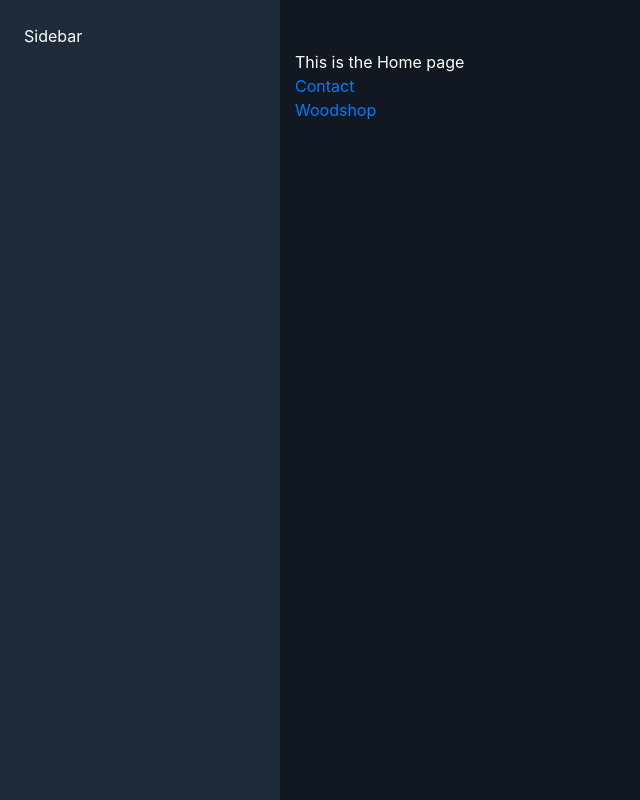
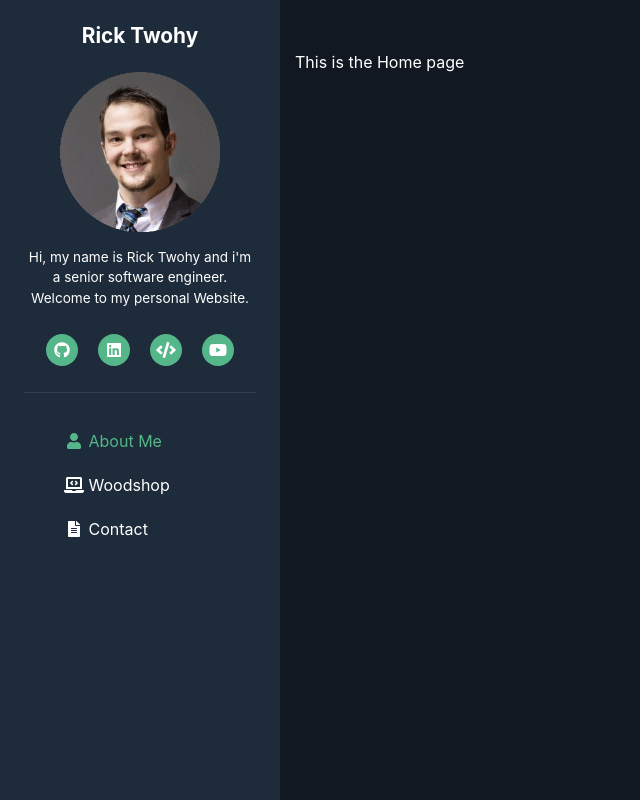
Before and after one commit to twohyjr/ricktwohy.dev, a React (Create React App) app in the folder website/: page / in a window 1280 px wide. Shown: the whole page, without its empty margins (0-640 px from the left). Built offline with nearby package versions, Linux system fonts and the light colour scheme.

Commit message:
Added Sidebar

```diff
--- a/website/package.json
+++ b/website/package.json
@@ -3,6 +3,10 @@
   "version": "0.1.0",
   "private": true,
   "dependencies": {
+    "@fortawesome/fontawesome-svg-core": "^1.2.34",
+    "@fortawesome/free-brands-svg-icons": "^5.15.2",
+    "@fortawesome/free-solid-svg-icons": "^5.15.2",
+    "@fortawesome/react-fontawesome": "^0.1.14",
     "@testing-library/jest-dom": "^5.11.9",
     "@testing-library/react": "^11.2.5",
     "@testing-library/user-event": "^12.8.3",
@@ -13,6 +17,7 @@
     "react-dom": "^17.0.1",
     "react-router-dom": "^5.2.0",
     "react-scripts": "4.0.3",
+    "react-tooltip": "^4.2.15",
     "web-vitals": "^1.1.0"
   },
   "scripts": {
--- a/website/src/App.js
+++ b/website/src/App.js
@@ -15,14 +15,14 @@ import {
 
 function App() {
   return (
-    <div class="app-wrapper">
+    <Router>
+      <div className="app-wrapper">
         <section className="sidebar-section">
           <Sidebar />
         </section>
 
         <section className="content-section">
           <Container>
-          <Router>
             <Switch>
               <Route exact path="/">
                 <HomePage />
@@ -37,10 +37,10 @@ function App() {
                 <WoodshopPage />
               </Route>
             </Switch>
-          </Router>
           </Container>
         </section>
       </div>
+    </Router>
   );
 }
 
--- a/website/src/App.scss
+++ b/website/src/App.scss
@@ -5,6 +5,7 @@
 $green: #54B689;
 $dark-blue: #111821;
 $light-blue: #1d2b3a;
+$dark-grey: #ffffff18;
 
 // ------ Constants ------
 $sidebar-width: 280px;
@@ -40,3 +41,79 @@ body {
   height: 100vh;
   width: 100%;
 }
+
+// ------ Sidebar.js ------
+.sidebar {
+  display: flex;
+  flex-direction: column;
+  text-align: center;
+
+  h3 {
+    font-size:1.3em;
+    font-weight: bold;
+  }
+
+  img {
+    margin: 15px auto;
+  }
+
+  p {
+    font-size: 0.85em;
+  }
+}
+
+.social-links {
+  padding: 0;
+  display: flex;
+  list-style: none;
+  justify-content: center;
+  margin: 0;
+  color: $green;
+}
+
+.social-list-item {
+  background: $green;
+  border-radius: 50%;
+  padding-top: 4px;
+  width: 32px;
+  height: 32px;
+  margin: 10px;
+
+  a {
+    color: white;
+  }
+}
+
+hr {
+  background-color: $dark-grey;
+  width: 100%;
+  height: 1px;
+  border: none;
+}
+
+.site-nav {
+  display: flex;
+  flex-direction: column;
+  justify-content: center;
+  text-align: left;
+
+  li {
+    margin: 20px 0;
+    list-style: none;
+    text-decoration: none;
+  }
+}
+
+.site-link {
+  color: white;
+
+  &:hover {
+    text-decoration: none;
+    color: $green;
+  }
+
+  &.is-active {
+      color: $green;
+      cursor:default;
+  }
+}
--- a/website/src/Components/ContactPage.js
+++ b/website/src/Components/ContactPage.js
@@ -1,15 +1,7 @@
-import React from 'react'
-
-import { Link } from 'react-router-dom'
-
 const ContactPage = () => {
     return (
         <div>
             This is the Contact page
-            <br />
-            <Link to="/home">Home</Link>
-            <br />
-            <Link to="/woodshop">Woodshop</Link>
         </div>
     )
 }
--- a/website/src/Components/HomePage.js
+++ b/website/src/Components/HomePage.js
@@ -1,15 +1,7 @@
-import React from 'react'
-
-import { Link } from 'react-router-dom'
-
 const HomePage = () => {
     return (
         <div>
             This is the Home page
-            <br />
-            <Link to="/contact">Contact</Link>
-            <br />
-            <Link to="/woodshop">Woodshop</Link>
         </div>
     )
 }
--- a/website/src/Components/Sidebar.js
+++ b/website/src/Components/Sidebar.js
@@ -1,10 +1,76 @@
-import React from 'react'
+import { NavLink } from 'react-router-dom'
+
+// Images
+import profileCircle from '../Assets/profile-circle.png'
+
+// Font Awesome Icons
+import { FontAwesomeIcon } from '@fortawesome/react-fontawesome'
+import { faGithub, faYoutube, faLinkedin } from '@fortawesome/free-brands-svg-icons'
+import {
+    faUser,
+    faLaptopCode,
+    faFileAlt,
+    faEnvelopeOpenText,
+    faCode
+} from '@fortawesome/free-solid-svg-icons'
+
+import ReactTooltip from 'react-tooltip';
+import { Tooltip } from 'react-bootstrap'
 
 const Sidebar = () => {
+    let activeSiteLink = "home";
+
+    function getActive(link) {
+        if (activeSiteLink === link) { return "active" }
+        return "";
+    }
+
     return (
-        <div>
-            Sidebar
+        <div className="sidebar">
+            <ReactTooltip />
+            <h3>Rick Twohy</h3>
+            <img src={profileCircle} width="160" alt="My Logo" />
+            <p>
+                Hi, my name is Rick Twohy and i'm a senior software engineer.  Welcome to my personal Website.
+            </p>
+            <ul className="social-links">
+                <li className="social-list-item" data-tip="GitHub" label="GitHub">
+                    <a href="https://github.com/twohyjr"><FontAwesomeIcon icon={faGithub} fixedWidth /></a>
+                </li>
+                <li className="social-list-item" data-tip="LinkedIn" label="LinkedIn">
+                    <a href="https://www.linkedin.com/in/twohyjr/"><FontAwesomeIcon icon={faLinkedin} fixedWidth /></a>
+                </li>
+                <li className="social-list-item" data-tip="CodeWars" label="CodeWars">
+                    <a href="https://www.codewars.com/users/twohyjr"><FontAwesomeIcon icon={faCode} fixedWidth /></a>
+                </li>
+                <li className="social-list-item" data-tip="Youtube" label="Youtube">
+                    <a href="https://www.youtube.com/channel/UCh1CHiHhUzsE9C0qfxWiXxA"><FontAwesomeIcon icon={faYoutube} fixedWidth /></a>
+                </li>
+            </ul>
+            <hr />
+
+            <nav className="site-nav">
+                <ul>
+                    <li>
+                        <NavLink exact={true} to='/' activeClassName='is-active' className="site-link">
+                            <FontAwesomeIcon icon={faUser} fixedWidth /> About Me
+                        </NavLink>
+                    </li>
+                    <li>
+                        <NavLink to='/woodshop' activeClassName='is-active' className="site-link">
+                            <FontAwesomeIcon icon={faLaptopCode} fixedWidth /> Woodshop
+                        </NavLink>
+                    </li>
+                    <li>
+                        <NavLink to="/contact" activeClassName='is-active' className="site-link">
+                            <FontAwesomeIcon icon={faFileAlt} fixedWidth /> Contact
+                        </NavLink>
+                    </li>
+                </ul>
+
+            </nav>
         </div>
+
     )
 }
 
--- a/website/src/Components/WoodshopPage.js
+++ b/website/src/Components/WoodshopPage.js
@@ -1,15 +1,7 @@
-import React from 'react'
-
-import { Link } from 'react-router-dom'
-
 const WoodshopPage = () => {
     return (
         <div>
             This is the Woodshop page
-            <br />
-            <Link to="/contact">Contact</Link>
-            <br />
-            <Link to="/home">Home</Link>
         </div>
     )
 }
```
Also changed, not shown: website/src/Assets/profile-circle.png (added), 1 other file (tests, documents, lock files or other folders). Lines whose indentation alone changed are shown as unchanged.
